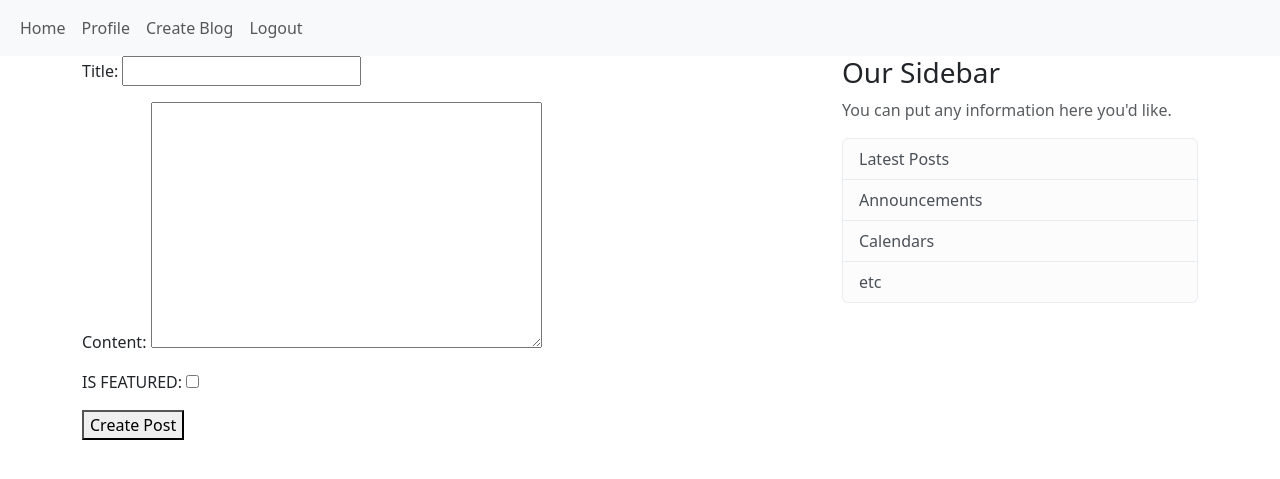
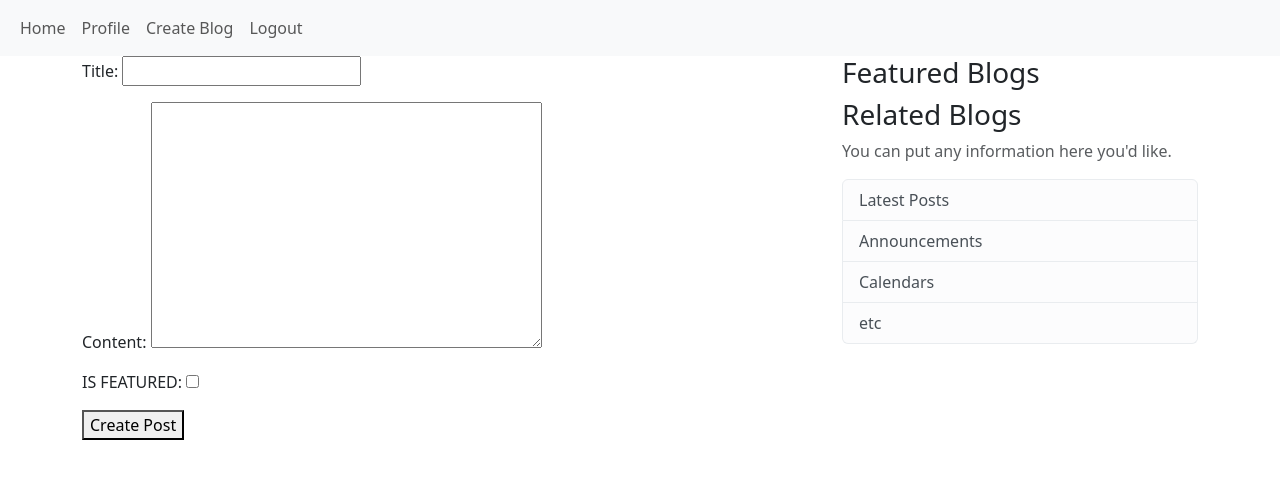
Before and after one commit to SampurnaC/django_blog_application, a Django app: page /blog/create/ in a window 1280 px wide. Shown: the top 479 px of the page. Run offline with Django 4.2, Linux system fonts and the light colour scheme; the visitor is signed in with stand-in values (Sample User, id 1); some libraries are stand-ins or nearby versions.

Commit message:
create a block content1 for featured blogs

```diff
--- a/blog/templates/blog/base.html
+++ b/blog/templates/blog/base.html
@@ -55,7 +55,12 @@
       </div>
       <div class="col-md-4">
         <div >
-          <h3>Our Sidebar</h3>
+          <h3>Featured Blogs</h3>
+          {% block content1 %}{% endblock %}
+        </div>
+
+        <div >
+          <h3>Related Blogs</h3>
           <p class='text-muted'>You can put any information here you'd like.
             <ul class="list-group">
               <li class="list-group-item list-group-item-light">Latest Posts</li>
@@ -65,7 +70,10 @@
             </ul>
           </p>
         </div>
+
       </div>
+
+
     </div>
   </main>
 
```
